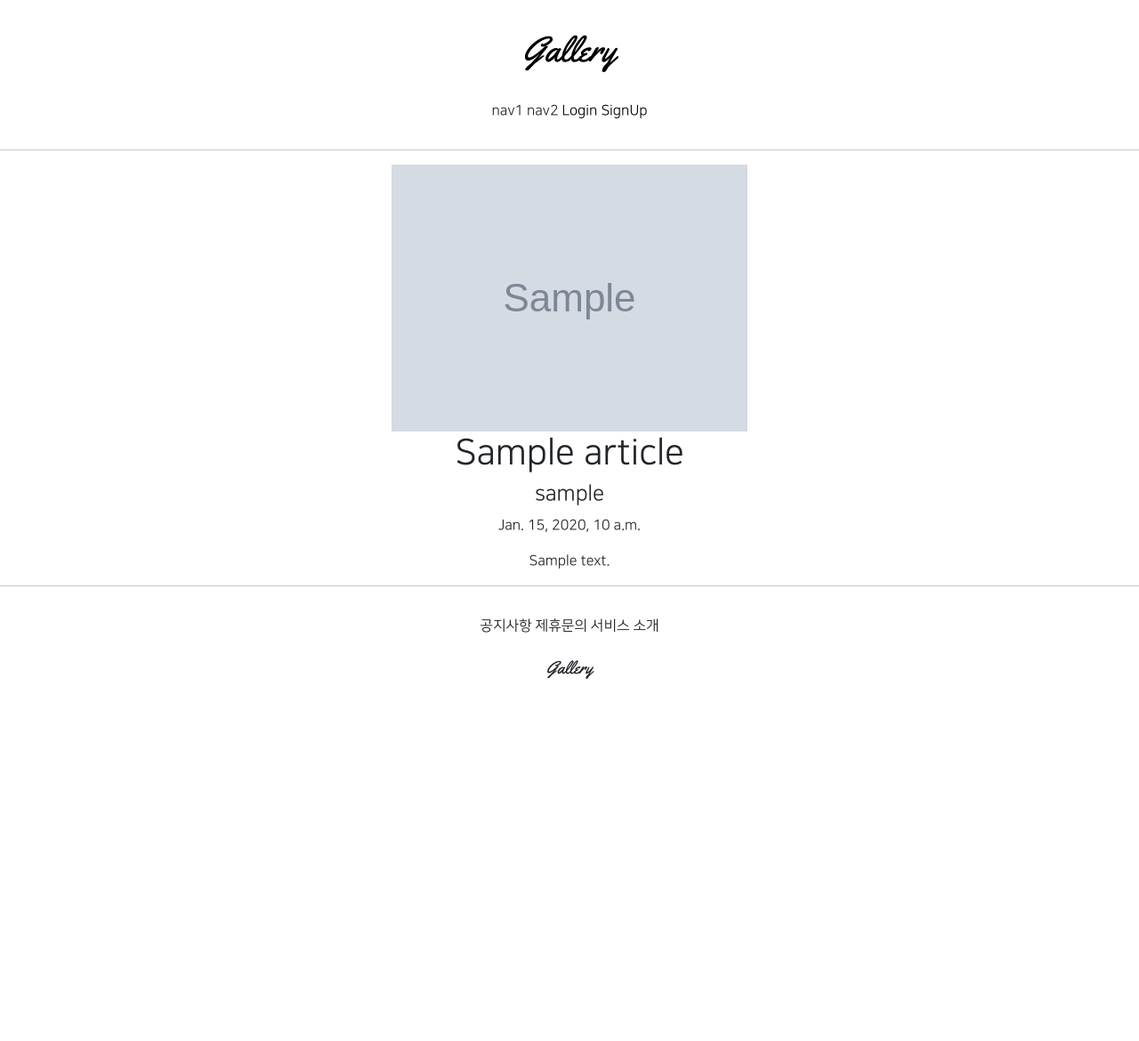
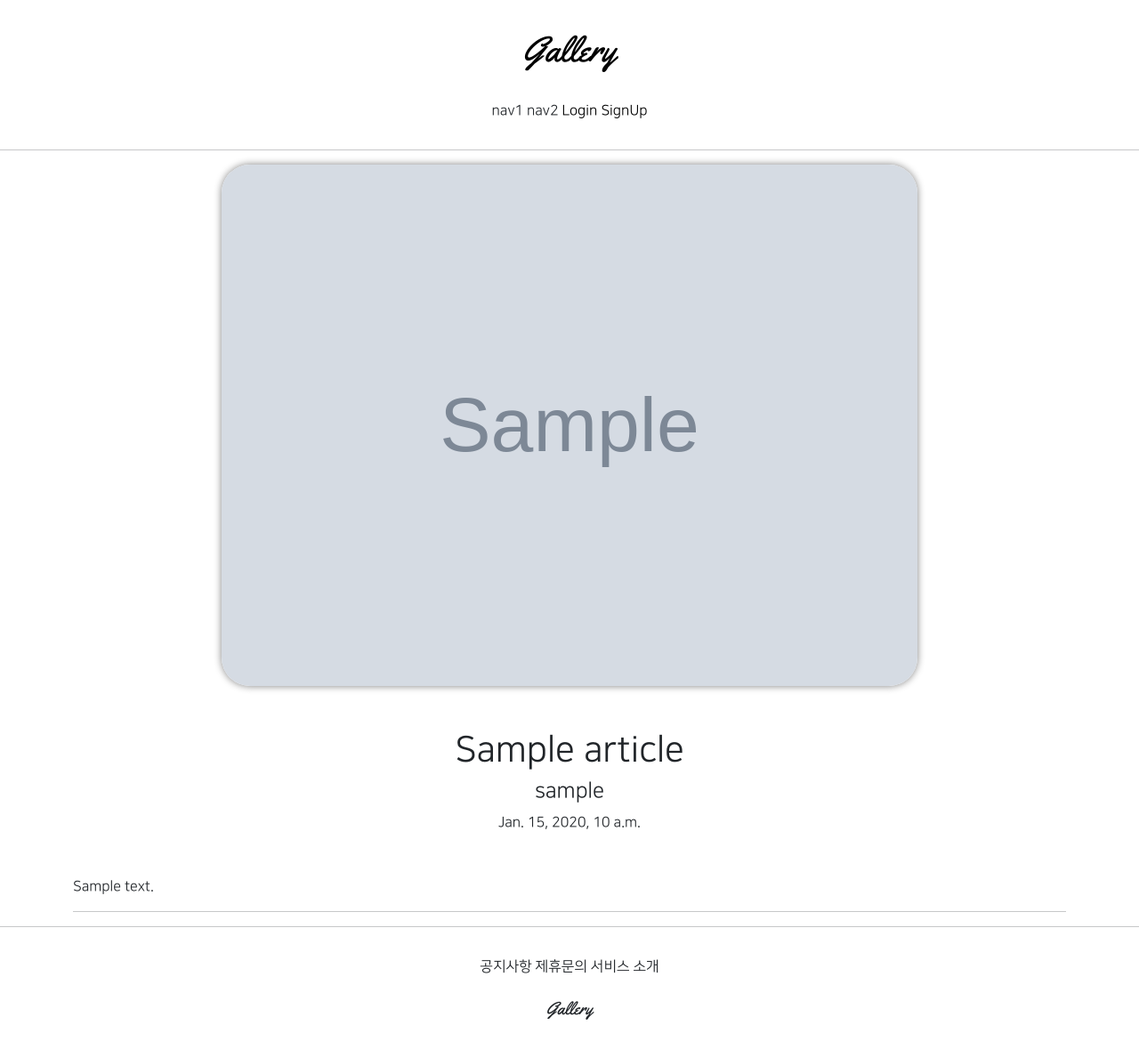
Before and after one commit to opwe37/gis_django_2, a Django app: page /articles/detail/1 in a window 1280 px wide. Shown: the whole page at 89% size. Before the commit the page ends 763 px from the top, so only its background shows below. Run offline with Django 3.2, Linux system fonts and the light colour scheme; tables that the repository leaves empty hold one stand-in row (values such as "Sample post"); grey boxes marked "Sample" are stand-in pictures; parts of the project's set-up code (start-up, migrations or seed data) failed here and were passed over; some libraries are stand-ins or nearby versions.

Commit message:
08.04 - [Modify] Article Detail UI

```diff
--- a/articleapp/templates/articleapp/detail.html
+++ b/articleapp/templates/articleapp/detail.html
@@ -4,23 +4,29 @@
 {% block content %}
 
   <div class="container text-center">
-    <div><img src="{{ target_article.image.url }}" alt=""></div>
+    <div><img src="{{ target_article.image.url }}" alt="" class="article-image"></div>
     <div>
-      <div>
+      <div class="my-5">
         <h1>{{ target_article.title }}</h1>
         <h4>{{ target_article.writer.profile.nickname }}</h4>
         <p>{{ target_article.created_at }}</p>
       </div>
-      <div>
+      <div class="article-content my-2">
         {{ target_article.content }}
+      </div>
 
-        {% if user == target_article.writer %}
-        <div>
+      {% if user == target_article.writer %}
+        <div class="my-3">
           <a href="{% url 'articleapp:update' pk=target_article.pk %}" class="btn btn-success rounded-pill px-4">Update</a>
           <a href="{% url 'articleapp:delete' pk=target_article.pk %}" class="btn btn-danger rounded-pill px-4">Delete</a>
         </div>
         {% endif %}
-      </div>
+    </div>
+
+    <hr/>
+
+    <div>
+      {# 댓글 #}
     </div>
   </div>
 
--- a/static/base.css
+++ b/static/base.css
@@ -67,3 +67,13 @@ input[type='password'] {
 a + a {
     margin-left: 0.5rem;
 }
+
+.article-image {
+    width: 70%;
+    border-radius: 2rem;
+    box-shadow: 0 0 .5rem gray;
+}
+
+.article-content {
+    text-align: left;
+}
```
